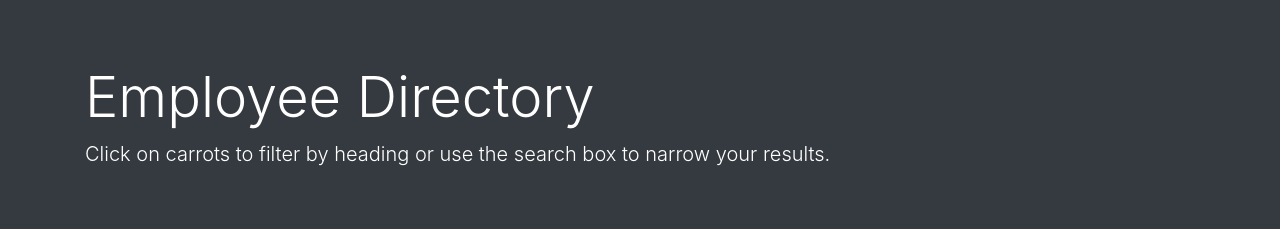
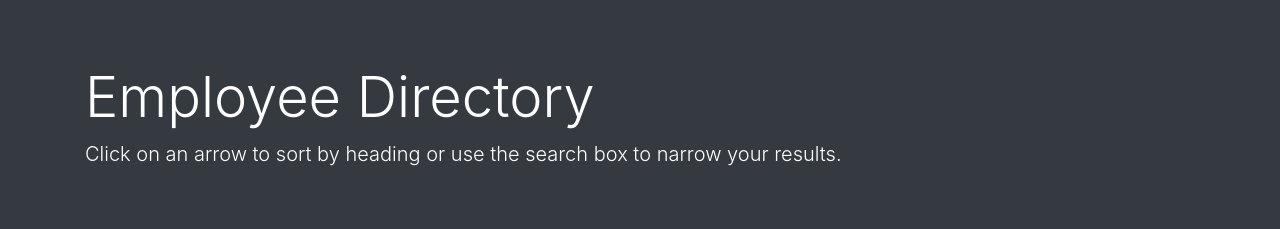
Before and after one commit to tak-9/react-employee-directory, a React (Create React App) app in the folder client/: page / in a window 1280 px wide. Shown: the top 229 px of the page. Built offline with nearby package versions, Linux system fonts and the light colour scheme; no server answers; the HTML template or start-up script is replaced by a standard one.

Commit message:
For github

```diff
--- a/client/package.json
+++ b/client/package.json
@@ -1,4 +1,5 @@
 {
+  "homepage" : "https://tak-9.github.io/react-employee-directory/",
   "name": "employee",
   "version": "0.1.0",
   "private": true,
@@ -7,11 +8,14 @@
     "@testing-library/react": "^9.5.0",
     "@testing-library/user-event": "^7.2.1",
     "axios": "^0.19.2",
+    "gh-pages": "^2.2.0",
     "react": "^16.13.1",
     "react-dom": "^16.13.1",
     "react-scripts": "3.4.1"
   },
   "scripts": {
+    "predeploy": "npm run build",
+    "deploy": "gh-pages -d build",
     "start": "react-scripts start",
     "build": "react-scripts build",
     "test": "react-scripts test",
--- a/client/src/components/Nabbar.js
+++ b/client/src/components/Nabbar.js
@@ -5,7 +5,7 @@
         <div className="jumbotron jumbotron-fluid bg-dark text-white">
             <div className="container">
             <h1 className="display-4">Employee Directory</h1>
-            <p className="lead">Click on carrots to filter by heading or use the search box to narrow your results.</p>
+            <p className="lead">Click on an arrow to sort by heading or use the search box to narrow your results.</p>
             </div>
         </div>
     )
```
Also changed, not shown: 14 other files (tests, documents, lock files or other folders).
